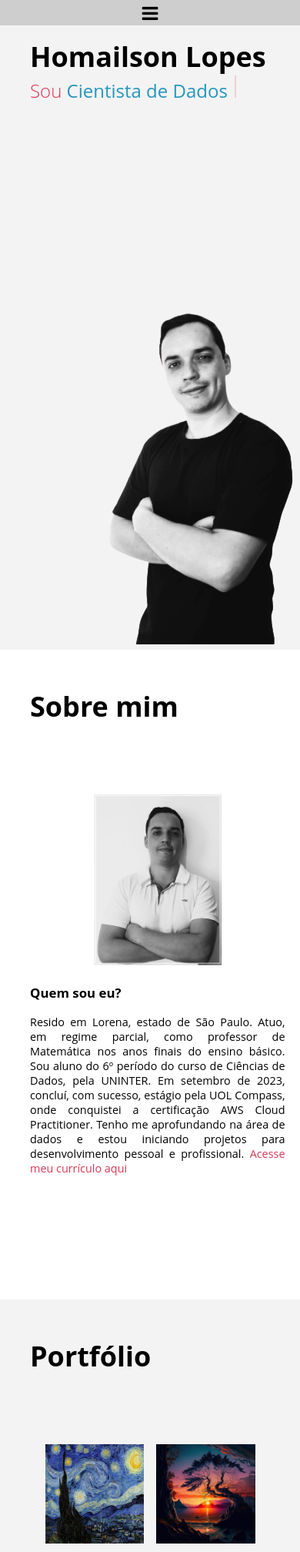
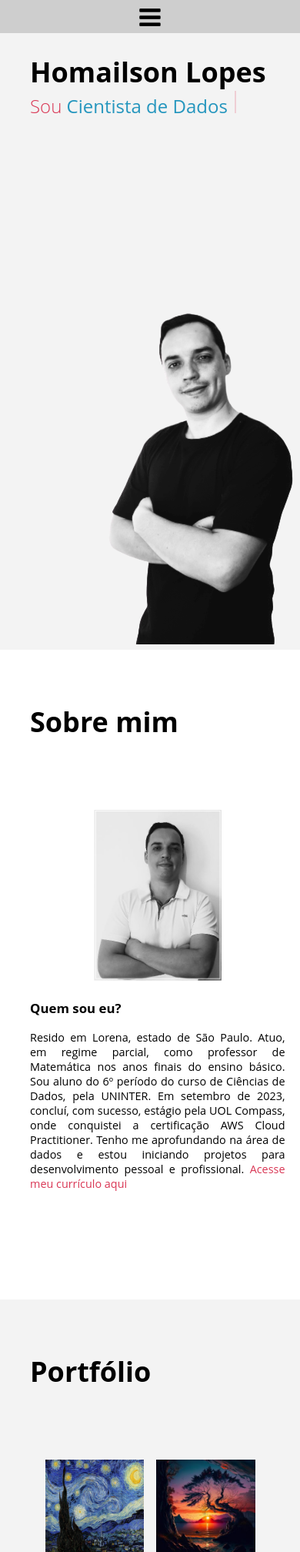
Before and after one commit to Homailson/portfolio, a Flask app: page / in a window 390 px wide. Shown: the top 2016 px of the page at 77% size. Run offline with Flask 3, Linux system fonts and the light colour scheme.

Commit message:
ajustando menu mobile

```diff
--- a/static/css/style.css
+++ b/static/css/style.css
@@ -386,12 +386,17 @@ nav ul li a:hover {
     .icon {
         display: block;
         color: black;
+        font-size: 2rem;
     }
 
     nav {
         width: 100%;
         height: auto;
         z-index: 2;
+    }
+
+    nav ul {
+        margin: 0;
     }
 
     /* Esta classe é importante para a função toggle */
@@ -407,6 +412,10 @@ nav ul li a:hover {
 
     .navbar__info {
         display: none;
+    }
+
+    .content section .main__title {
+        margin-top: 10%;
     }
 
     .content section footer {
```
